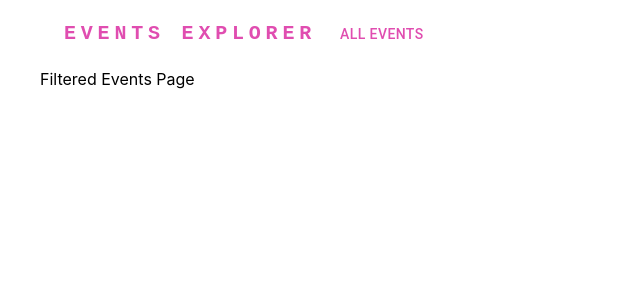
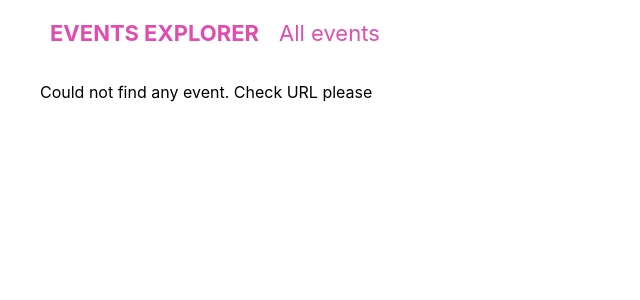
Before and after one commit to kbtania/events-app, a Next.js app: page /events in a window 1280 px wide. Shown: the top 300 px of the page, without its empty margins (0-640 px from the left). Built offline with nearby package versions, Linux system fonts and the light colour scheme.

Commit message:
created pages for wrong url

```diff
--- a/components/layout/header-item.js
+++ b/components/layout/header-item.js
@@ -1,56 +1,54 @@
 import Link from 'next/link';
 
-import * as React from 'react';
-import AppBar from '@mui/material/AppBar';
-import Box from '@mui/material/Box';
-import Toolbar from '@mui/material/Toolbar';
-import Typography from '@mui/material/Typography';
-import Container from '@mui/material/Container';
-import Button from '@mui/material/Button';
+import styles from '../../styles/header.module.css';
 
-
-const pages = ['All Events'];
 
 const Header = () => {
     return (
-        <AppBar position="static" sx={{ backgroundColor: "transparent", color: '#E04DB0', boxShadow: 'none' }}>
-            <Container maxWidth="xl">
-                <Toolbar disableGutters>
-                    <Typography
-                        variant="h6"
-                        noWrap
-                        component="a"
-                        href="/"
-                        sx={{
-                            mr: 2,
-                            display: { xs: 'none', md: 'flex' },
-                            fontFamily: 'monospace',
-                            fontWeight: 700,
-                            letterSpacing: '.3rem',
-                            color: '#E04DB0',
-                            textDecoration: 'none',
-                        }}
-                    >
-                        EVENTS EXPLORER
-                    </Typography>
-                    <Box sx={{ flexGrow: 1, display: { xs: 'none', md: 'flex' } }}>
-                        {pages.map((page) => (
-                            <Button
-                                key={page}
-                                sx={{ my: 2, color: '#E04DB0', display: 'block' }}
-                            >
-                                <Link href='events'>
-                                    {page}
-                                </Link>
+        // <Box sx={{ flexGrow: 1 }}>
+        //     <AppBar position="static" sx={{ backgroundColor: "transparent", color: '#E04DB0', boxShadow: 'none' }}>
+        //         <Container maxWidth="xl">
+        //             <Toolbar disableGutters>
+        //                 <Typography
+        //                     variant="h6"
+        //                     noWrap
+        //                     component="a"
+        //                     href="/"
+        //                     sx={{
+        //                         mr: 2,
+        //                         display: { xs: 'none', md: 'flex' },
+        //                         fontFamily: 'monospace',
+        //                         fontWeight: 700,
+        //                         letterSpacing: '.3rem',
+        //                         color: '#E04DB0',
+        //                         textDecoration: 'none',
+        //                     }}
+        //                 >
+        //                     EVENTS EXPLORER
+        //             </Typography>
+        //                 <Box sx={{ flexGrow: 1, display: { xs: 'none', md: 'flex' } }}>
+        //                     {pages.map((page) => (
+        //                         <Button
+        //                             key={page}
+        //                             sx={{ my: 2, color: '#E04DB0', display: 'block' }}
+        //                         >
+        //                             <Link href='events'>
+        //                                 {page}
+        //                             </Link>
 
-                            </Button>
-                        ))}
-                    </Box>
+        //                         </Button>
+        //                     ))}
+        //                 </Box>
 
 
-                </Toolbar>
-            </Container>
-        </AppBar >
+        //             </Toolbar>
+        //         </Container>
+        //     </AppBar >
+        // </Box>
+        <div className={styles.header}>
+            <div className={styles.logo}><Link href="/">EVENTS EXPLORER</Link></div>
+            <div className={styles.menuItem}><Link href="/events">All events</Link></div>
+        </div>
     );
 };
 export default Header;
--- a/pages/events/[...slug].js
+++ b/pages/events/[...slug].js
@@ -1,6 +1,32 @@
+import { useRouter } from 'next/router';
+
+import { getFilteredEvents } from './../../dummy-data';
+
+import EventList from './../../components/events/event-list';
+
 function FilteredEventsPage() {
+    const router = useRouter();
+    const filterData = router.query.slug;
+    if (!filterData) {
+        return <p>Loading...</p>
+    }
+    if (filterData.length !== 2) {
+        return <p>Could not find any event. Check URL please</p>
+    }
+    const filteredYear = +filterData[0];
+    const filteredMonth = +filterData[1];
+
+    const filteredEvents = getFilteredEvents({
+        year: filteredYear,
+        month: filteredMonth
+    })
+
+    if (!filteredEvents || filteredEvents.length === 0) {
+        return <p>No events found with this filter</p>
+    }
+
     return <div>
-        Filtered Events Page
+        <EventList items={filteredEvents} />
     </div>
 }
 
--- a/pages/events/[eventId].js
+++ b/pages/events/[eventId].js
@@ -10,7 +10,9 @@ function EventDetailPage() {
         return <h1>No Event Found</h1>
     }
     return <div>
-        Event Detail Page
+        <img src={`/${event.image}`} alt={event.title} />
+        <h1>{event.title}</h1>
+        <p>{event.description}</p>
     </div>
 }
 
--- /dev/null
+++ b/styles/events-search.module.css
@@ -0,0 +1,4 @@
+.title {
+    text-align: center;
+    color: #E04DB0;
+}
--- /dev/null
+++ b/styles/header.module.css
@@ -0,0 +1,25 @@
+.header {
+    display: flex;
+    padding: 20px 0;
+    color: #E04DB0;
+
+}
+.header > div {
+    margin: 0 10px;
+}
+.logo {
+    font-size: 22px;
+    font-weight: 700;
+}
+.menuItem {
+    font-size: 22px;
+}
+
+@media (max-width: 500px) {
+    .logo, .menuItem {
+        font-size: 18px;
+    }
+    .header > div {
+        margin: 0 5px;
+    }
+}
```
Also changed, not shown: components/events/events-search.js (added, +81 -0 lines), pages/events/index.js (+19 -1 lines).
